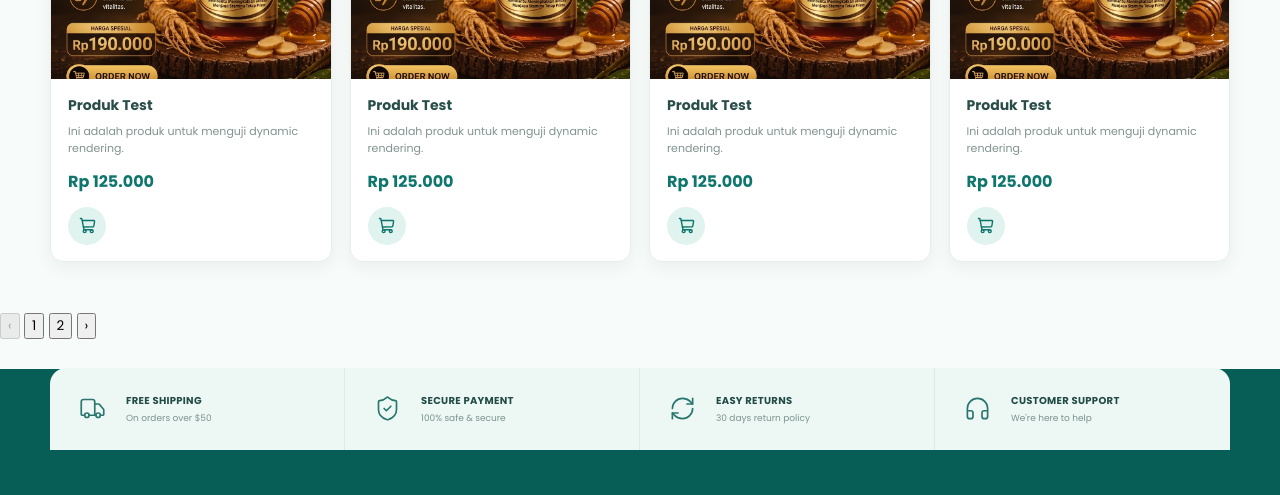
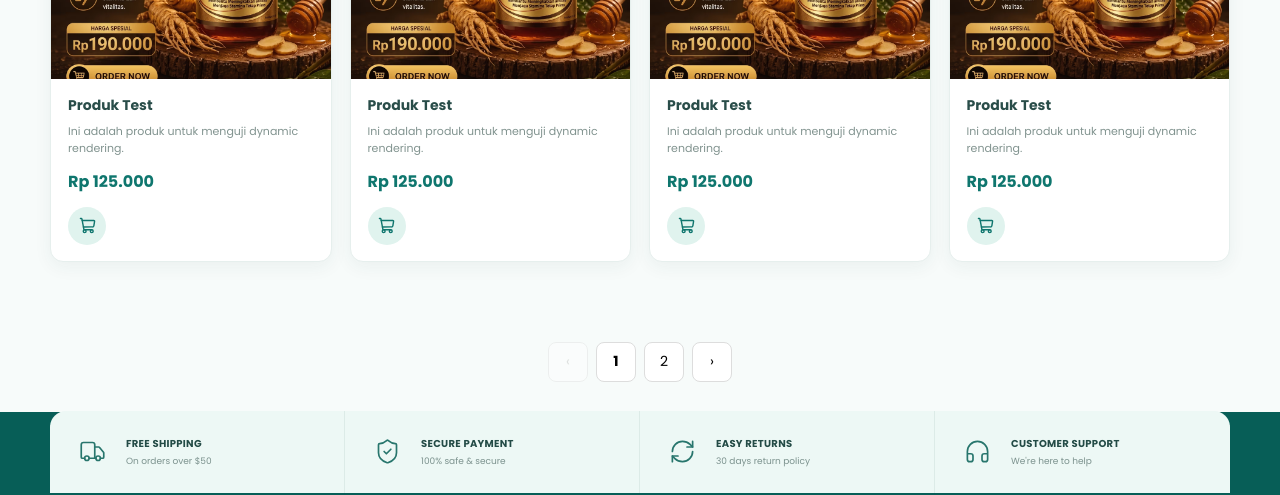
Before and after one commit to abdus-devx/whatsapp-ordering-system, a plain HTML site: page index.html in a window 1280 px wide. Shown: the part 2370-2865 px from the top of the page. Drawn offline with nearby package versions, Linux system fonts and the light colour scheme.

Commit message:
style: center product pagination

```diff
--- a/Assets/css/style.css
+++ b/Assets/css/style.css
@@ -261,16 +261,12 @@ input {
   display: inline-flex;
   align-items: center;
   gap: 9px;
-
   background: #0f766e;
   color: white;
-
   padding: 13px 22px;
   border-radius: 30px;
-
   font-size: 12px;
   font-weight: 600;
-
   transition: 0.25s ease;
 }
 
@@ -283,7 +279,6 @@ input {
   display: inline-flex;
   align-items: center;
   gap: 8px;
-
   color: #23655f;
   font-size: 12px;
   font-weight: 500;
@@ -294,7 +289,6 @@ input {
   height: 34px;
   border: 1px solid #4d8b83;
   border-radius: 50%;
-
   display: flex;
   align-items: center;
   justify-content: center;
@@ -303,11 +297,9 @@ input {
 .shop-hero-visual {
   height: 100%;
   min-height: 450px;
-
   display: flex;
   align-items: flex-end;
   justify-content: center;
-
   position: relative;
 }
 
@@ -315,11 +307,9 @@ input {
   content: "";
   width: 470px;
   height: 470px;
-
   position: absolute;
   right: 10px;
   bottom: -180px;
-
   border-radius: 50%;
   background: rgba(255,255,255,.23);
 }
@@ -333,7 +323,6 @@ input {
   object-position: center top;
   border-radius: 20px 200px 0 0;
   display: block;
-
   transition:
     transform 0.6s cubic-bezier(0.16, 1, 0.3, 1),
     box-shadow 0.6s ease,
@@ -345,9 +334,7 @@ input {
 
 .shop-hero-image:hover {
   transform: translateY(-10px) scale(1.03);
-
   filter: brightness(1.04) contrast(1.02) saturate(1.08);
-
   box-shadow:
     0 35px 70px rgba(0, 0, 0, 0.16);
 }
@@ -360,22 +347,17 @@ input {
 .shop-benefits {
   position: relative;
   z-index: 10;
-
   width: min(1100px, calc(100% - 40px));
   margin: -28px auto 0;
-
   background: rgba(255,255,255,.95);
   border-radius: 18px;
-
   box-shadow: 0 10px 35px rgba(31, 79, 72, .10);
-
   display: grid;
   grid-template-columns: repeat(4, 1fr);
 }
 
 .shop-benefit {
   padding: 21px 20px;
-
   display: flex;
   align-items: center;
   gap: 13px;
@@ -390,13 +372,10 @@ input {
 .shop-benefit-icon {
   width: 38px;
   height: 38px;
-
   flex-shrink: 0;
-
   display: flex;
   align-items: center;
   justify-content: center;
-
   color: #0f766e;
 }
 
@@ -441,7 +420,6 @@ input {
   max-width: 650px;
   margin: 0 auto 25px;
   text-align: center;
-
   font-size: 13px;
   line-height: 1.7;
   color: #718783;
@@ -455,7 +433,6 @@ input {
 .prd-search-wrapper {
   width: min(1180px, calc(100% - 40px));
   margin: 0 auto 30px;
-
   display: flex;
   justify-content: flex-end;
 }
@@ -463,15 +440,11 @@ input {
 #prd-search-box {
   width: 300px;
   padding: 12px 18px;
-
   border: 1px solid #dce9e6;
   border-radius: 30px;
-
   background: #fff;
-
   font-size: 12px;
   color: #365c57;
-
   outline: none;
   transition: 0.25s ease;
 }
@@ -493,13 +466,10 @@ input {
 .prd-container {
   width: min(1180px, calc(100% - 40px));
   margin: auto;
-
   display: grid;
   grid-template-columns: repeat(4, minmax(0, 1fr));
   gap: 18px;
-
   padding: 5px 0 50px;
-
   justify-content: center;
 }
 
@@ -510,14 +480,10 @@ input {
 
 .prd-card {
   background: #fff;
-
   border: 1px solid #e6efed;
   border-radius: 13px;
-
   overflow: hidden;
-
   box-shadow: 0 5px 18px rgba(30, 75, 69, .06);
-
   transition:
     transform .3s ease,
     box-shadow .3s ease;
@@ -539,12 +505,9 @@ input {
 .prd-img {
   width: 100%;
   aspect-ratio: 1 / 1;
-
   object-fit: cover;
   display: block;
-
   background: #eef7f4;
-
   transition: transform .4s ease;
 }
 
@@ -559,7 +522,6 @@ input {
 
 .prd-content {
   padding: 17px 17px 16px;
-
   display: flex;
   flex-direction: column;
   flex: 1;
@@ -568,31 +530,23 @@ input {
 .prd-title {
   font-size: 14px;
   line-height: 1.4;
-
   font-weight: 600;
-
   color: #294d49;
-
   margin: 0 0 7px;
 }
 
 .prd-desc {
   font-size: 11px;
   line-height: 1.55;
-
   color: #81938f;
-
   margin: 0 0 12px;
 }
 
 .prd-price {
   margin-top: auto;
-
   font-size: 16px;
   font-weight: 700;
-
   color: #0f766e;
-
   margin-bottom: 13px;
 }
 
@@ -605,40 +559,30 @@ input {
   display: flex;
   align-items: center;
   justify-content: space-between;
-
   gap: 8px;
-
   width: 100%;
 }
 
 .qty-number {
   min-width: 35px;
   padding: 0 8px;
-
   text-align: center;
-
   font-size: 13px;
   font-weight: 600;
-
   color: #315c57;
 }
 
 .prd-btn-cart {
   width: 38px;
   height: 38px;
-
   border: none;
   border-radius: 50%;
-
   background: #e0f3ee;
   color: #0f766e;
-
   display: flex;
   align-items: center;
   justify-content: center;
-
   cursor: pointer;
-
   transition: .2s ease;
 }
 
@@ -660,30 +604,20 @@ input {
 
 .prd-btn-checkout {
   position: fixed;
-
   bottom: 25px;
   right: 25px;
-
   display: none;
-
   align-items: center;
   gap: 9px;
-
   padding: 13px 19px;
-
   background: #0f766e;
   color: #fff;
-
   border: 0;
   border-radius: 40px;
-
   font-size: 12px;
   font-weight: 600;
-
   box-shadow: 0 8px 25px rgba(15,118,110,.30);
-
   cursor: pointer;
-
   z-index: 999;
   transition: .25s ease;
 }
@@ -705,16 +639,12 @@ input {
 .prd-qty {
   width: 23px;
   height: 23px;
-
   display: inline-flex;
   align-items: center;
   justify-content: center;
-
   background: #d9f99d;
   color: #315c2e;
-
   border-radius: 50%;
-
   font-size: 11px;
   font-weight: 700;
 }
@@ -727,25 +657,18 @@ input {
 .shop-promo {
   width: min(1180px, calc(100% - 40px));
   min-height: 145px;
-
   margin: 10px auto 45px;
-
   border-radius: 18px;
-
   overflow: hidden;
-
   background:
     radial-gradient(circle at 15% 80%, rgba(255,255,255,.13), transparent 25%),
     linear-gradient(105deg, #075e57, #117d74);
 
   color: #fff;
-
   display: flex;
   align-items: center;
   justify-content: space-between;
-
   padding: 28px 45px;
-
   position: relative;
 }
 
@@ -753,11 +676,9 @@ input {
   content: "";
   width: 180px;
   height: 180px;
-
   position: absolute;
   left: -50px;
   top: -70px;
-
   border: 1px solid rgba(255,255,255,.12);
   border-radius: 50%;
 }
@@ -791,17 +712,12 @@ input {
 .shop-promo-btn {
   position: relative;
   z-index: 2;
-
   background: #fff;
   color: #075e57;
-
   padding: 12px 22px;
-
   border-radius: 30px;
-
   font-size: 11px;
   font-weight: 600;
-
   transition: .25s ease;
 }
 
@@ -816,22 +732,15 @@ input {
 
 .cart-drawer {
   position: fixed;
-
   top: 0;
   right: -390px;
-
   width: 370px;
   max-width: 90vw;
   height: 100vh;
-
   background: #fff;
-
   box-shadow: -15px 0 40px rgba(0,0,0,.12);
-
   transition: right .3s ease;
-
   z-index: 9999;
-
   display: flex;
   flex-direction: column;
 }
@@ -844,34 +753,25 @@ input {
   display: flex;
   justify-content: space-between;
   align-items: center;
-
   padding: 21px;
-
   border-bottom: 1px solid #e8efed;
 }
 
 .drawer-header h3 {
   margin: 0;
-
   font-size: 16px;
   font-weight: 600;
-
   color: #315c57;
 }
 
 .x-drawer {
   width: 35px;
   height: 35px;
-
   border: 0;
   border-radius: 50%;
-
   background: #eef7f4;
-
   color: #315c57;
-
   cursor: pointer;
-
   display: flex;
   align-items: center;
   justify-content: center;
@@ -893,31 +793,21 @@ input {
 
 .drawer-items {
   position: relative;
-
   display: block;
-
   padding: 13px;
-
   background: #f1f8f5;
-
   border-radius: 10px;
-
   margin-bottom: 10px;
 }
 
 .trash-drawer {
   position: absolute;
-
   right: 10px;
   top: 10px;
-
   border: 0;
   background: transparent;
-
   color: #78908c;
-
   cursor: pointer;
-
   transition: .2s ease;
 }
 
@@ -930,22 +820,16 @@ input {
   display: flex;
   justify-content: space-between;
   align-items: center;
-
   padding: 17px 20px;
-
   border-top: 1px solid #e8efed;
-
   margin: 0;
-
   font-size: 15px;
   font-weight: 600;
-
   color: #315c57;
 }
 
 .drawer-footer {
   padding: 15px 20px 25px;
-
   display: flex;
   justify-content: center;
   align-items: center;
@@ -956,39 +840,27 @@ input {
 .checkout-btn {
   position: relative;
   overflow: hidden;
-
   width: 100%;
-
   display: flex;
   justify-content: center;
   align-items: center;
-
   gap: 10px;
-
   padding: 13px 20px;
-
   border-radius: 30px;
   border: none;
-
   background: #0f766e;
   color: #fff;
-
   font-size: 12px;
   font-weight: 600;
-
   cursor: pointer;
-
   transition: transform .3s ease;
 }
 
 .checkout-btn::before {
   content: "";
-
   position: absolute;
-
   width: 200%;
   height: 200%;
-
   top: -50%;
   left: -50%;
 
@@ -1003,20 +875,15 @@ input {
 
 .checkout-btn::after {
   content: "";
-
   position: absolute;
-
   inset: 2px;
-
   background: #0f766e;
-
   border-radius: 28px;
 }
 
 .checkout-btn span {
   position: relative;
   z-index: 1;
-
   display: flex;
   align-items: center;
   gap: 7px;
@@ -1053,6 +920,35 @@ input {
 
 }
 
+/*
+Pagination
+*/
+.prd-pagination {
+  display: flex;
+  justify-content: center;
+  align-items: center;
+  gap: 8px;
+  margin: 30px 0;
+}
+.prd-page-btn {
+  width: 40px;
+  height: 40px;
+  border: 1px solid #ddd;
+  background: #fff;
+  border-radius: 8px;
+  cursor: pointer;
+  font-family: inherit;
+  font-size: 14px;
+}
+
+.prd-page-btn.active {
+  font-weight: 700;
+}
+
+.prd-page-btn:disabled {
+  opacity: 0.4;
+  cursor: not-allowed;
+}
 
 /* =========================================================
    RESPONSIVE MOBILE
```
Also changed, not shown: Assets/js/category.js (+0 -27 lines).
